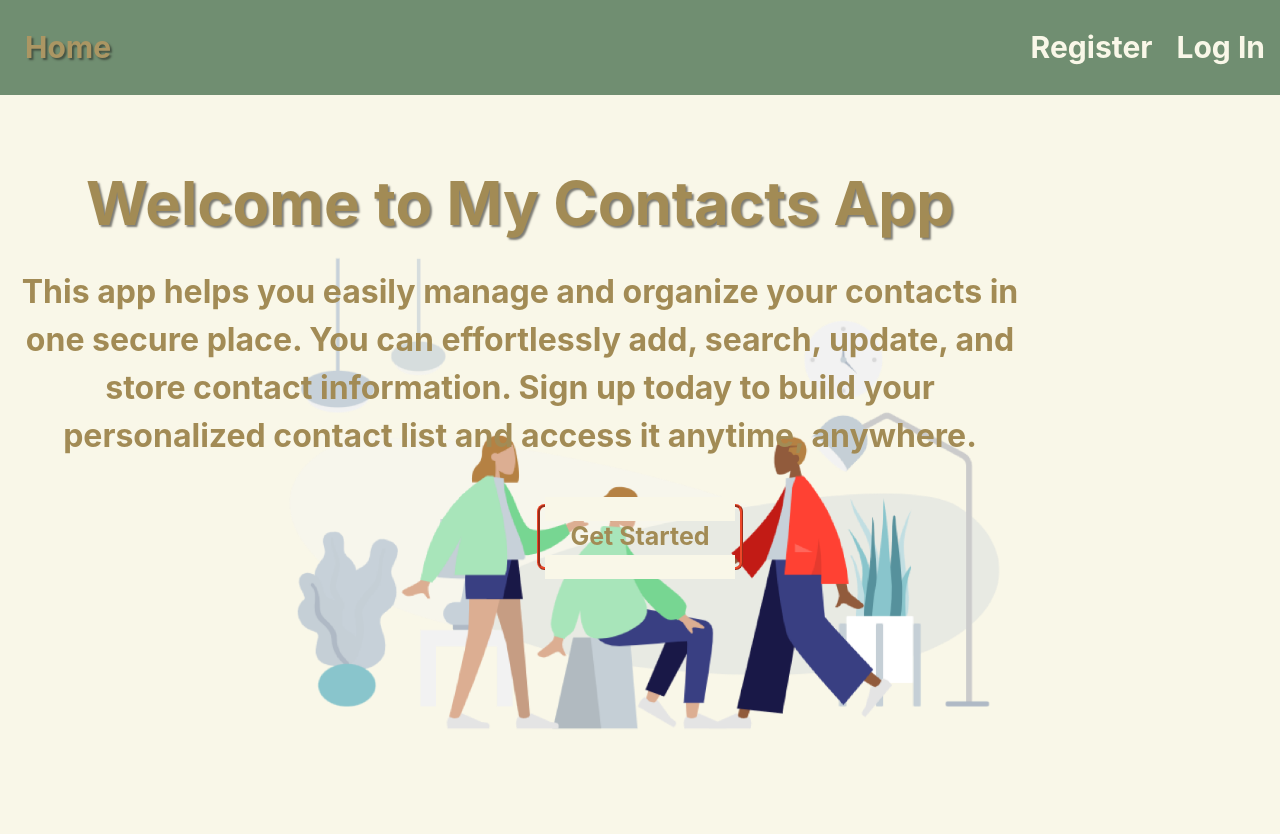
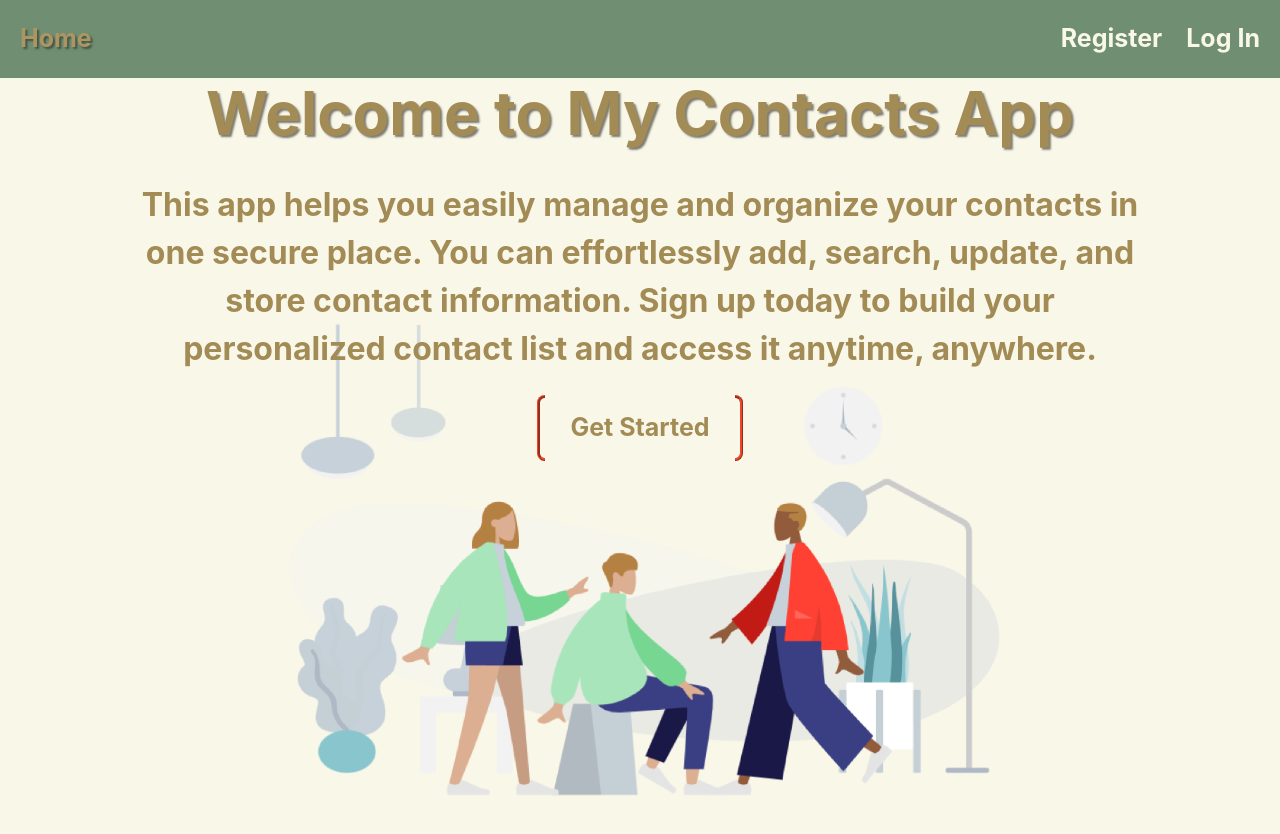
Before and after one commit to Alina-ps/goit-react-hw-08, a React (Vite) app: page / in a window 1280 px wide. Shown: the top 834 px of the page. After the commit the page ends 800 px from the top, so only its background shows below. Built offline with nearby package versions, Linux system fonts and the light colour scheme.

Commit message:
general home page

```diff
--- a/src/components/AppBar/AppBar.module.css
+++ b/src/components/AppBar/AppBar.module.css
@@ -9,16 +9,15 @@
   display: flex;
   justify-content: space-between;
   gap: 12px;
-  font-size: 15px;
+  font-size: 18px;
   opacity: 0.9;
   background-color: #618264;
 }
 
 @media screen and (min-width: 768px) {
   .header {
-    padding: 25px;
-
+    padding: 20px;
     gap: 24px;
-    font-size: 30px;
+    font-size: 25px;
   }
 }
--- a/src/components/AuthNav/AuthNav.module.css
+++ b/src/components/AuthNav/AuthNav.module.css
@@ -9,7 +9,13 @@
   color: #f9f7e8;
   font-weight: 700;
   text-decoration: none;
-  font-size: 15px;
+  font-size: 18px;
+}
+
+.link:hover,
+.link:focus {
+  color: #a28b55;
+  text-shadow: 2px 2px 2px rgba(0, 0, 0, 0.5);
 }
 
 .active {
@@ -24,6 +30,6 @@
     gap: 24px;
   }
   .link {
-    font-size: 30px;
+    font-size: 25px;
   }
 }
--- a/src/components/Navigation/Navigation.module.css
+++ b/src/components/Navigation/Navigation.module.css
@@ -9,7 +9,7 @@
   color: #f9f7e8;
   font-weight: 700;
   text-decoration: none;
-  font-size: 15px;
+  font-size: 18px;
 }
 
 .active {
@@ -22,6 +22,6 @@
     gap: 24px;
   }
   .link {
-    font-size: 30px;
+    font-size: 25px;
   }
 }
--- a/src/pages/HomePage/HomePage.module.css
+++ b/src/pages/HomePage/HomePage.module.css
@@ -9,59 +9,52 @@
   background-color: var(--first-color);
   background-image: url(../../assets/bg-img-4.png);
   background-repeat: no-repeat;
-  background-position: 50% 75%;
-  /* background-attachment: fixed; */
-  /* background-attachment: scroll; */
+  background-position: 50% 90%;
   overflow: hidden;
-  background-size: 200px;
+  background-size: 500px;
   margin: 0 auto;
   min-height: 90vh;
-  padding-top: 80px;
+  padding-top: 150px;
 }
 
 @media screen and (min-width: 768px) {
   .container {
+    background-position: 50% 120%;
     background-size: 800px;
-    padding-top: 150px;
+    padding-top: 80px;
   }
-}
-
-.textWrapper {
-  margin: 12px;
 }
 
 @media screen and (min-width: 768px) {
   .textWrapper {
-    margin: 20px;
-    max-width: 1000px;
     display: flex;
     flex-direction: column;
     justify-content: center;
     align-items: center;
-    margin: 20px;
   }
 }
 
 .title {
   padding: 0;
   margin: 0;
-  /* margin: 0 auto; */
-  font-size: 24px;
-  text-align: center;
+  margin-bottom: 15px;
+  font-size: 35px;
   color: var(--fourth-color);
   text-shadow: 1px 1px 1px rgba(0, 0, 0, 0.5);
 }
 
 @media screen and (min-width: 768px) {
   .title {
+    margin-bottom: 20px;
     font-size: 60px;
-    /* margin-bottom: 20px; */
     text-shadow: 2px 2px 2px rgba(0, 0, 0, 0.5);
   }
 }
 
 .subtitle {
-  font-size: 12px;
+  margin: 0;
+  font-size: 18px;
+  padding: 12px;
   text-align: center;
   font-weight: bold;
   color: var(--fourth-color);
@@ -70,6 +63,7 @@
 @media screen and (min-width: 768px) {
   .subtitle {
     font-size: 32px;
+    padding: 15px;
     max-width: 1000px;
   }
 }
@@ -81,12 +75,14 @@
   width: 100%;
   max-width: 300px;
   margin: 0 auto;
+  margin-top: 15px;
   max-height: 50px;
 }
 
 @media screen and (min-width: 768px) {
   .wrapper {
     width: 500px;
+    margin-bottom: 20px;
   }
 }
 
```
Also changed, not shown: src/index.css (+0 -12 lines).
